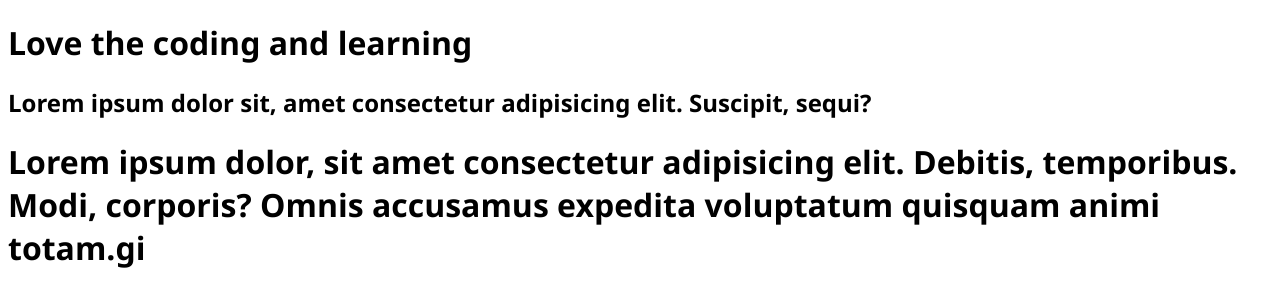
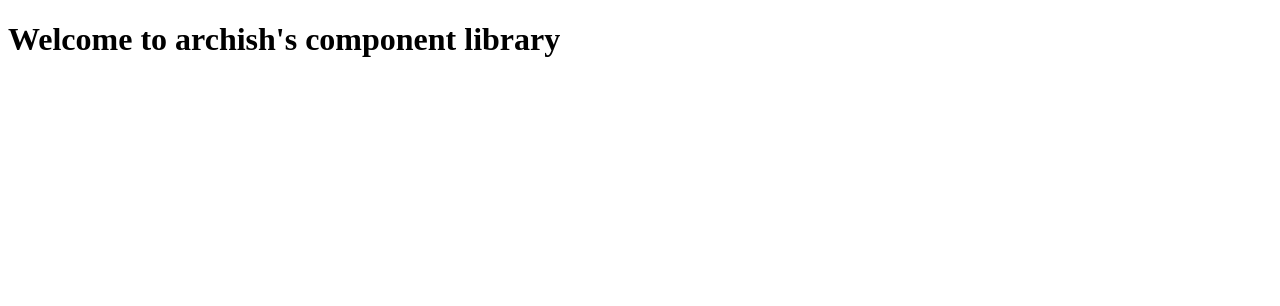
Before and after one commit to yopse/aportfolio, a plain HTML site: page index.html in a window 1280 px wide. Drawn offline with Linux system fonts and the light colour scheme.

Commit message:
a-updation

```diff
--- a/index.html
+++ b/index.html
@@ -1,26 +1,22 @@
 <!DOCTYPE html>
 <html lang="en">
-<head>
-    <meta charset="UTF-8">
-    <meta http-equiv="X-UA-Compatible" content="IE=edge">
-    <meta name="viewport" content="width=device-width, initial-scale=1.0">
+  <head>
+    <meta charset="UTF-8" />
+    <meta http-equiv="X-UA-Compatible" content="IE=edge" />
+    <meta name="viewport" content="width=device-width, initial-scale=1.0" />
     <title>Document</title>
+  </head>
+  <body>
+
+   <h1>Welcome to archish's component library</h1>
 
 
-     <style>
-
-         body {
-
-             font-family: 'Segoe UI', Tahoma, Geneva, Verdana, sans-serif;
-         }
-     </style>
-</head>
-<body>
-    <h1>Love the coding and learning</h1>
-    <h2>Lorem ipsum dolor sit, amet consectetur adipisicing elit. Suscipit, sequi?</h2>
-
-    <h1>Lorem ipsum dolor, sit amet consectetur adipisicing elit. Debitis, temporibus. Modi, corporis? Omnis accusamus expedita voluptatum quisquam animi totam.gi</h1>
 
 
-</body>
+
+
+
+
+
+  </body>
 </html>
```
